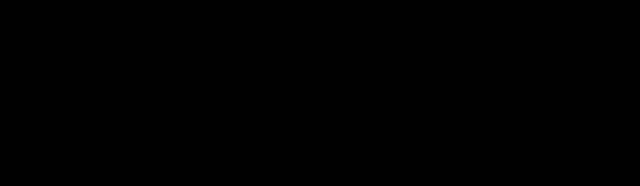
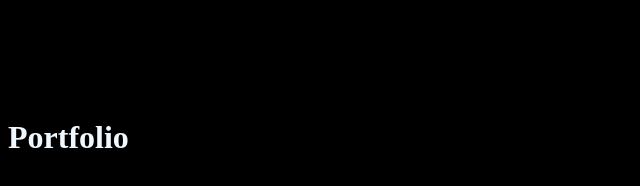
Before and after one commit to CalvitoConCapa/Portfolio, a plain HTML site: page Index.html in a window 1280 px wide. Shown: the whole page, without its empty margins (0-640 px from the left). Drawn offline with Linux system fonts and the light colour scheme.

Commit message:
Cambio de nombre a la carpeta raiz y titulo del index

```diff
--- a/Index.html
+++ b/Index.html
@@ -5,10 +5,11 @@
     <meta http-equiv="X-UA-Compatible" content="IE=edge">
     <meta name="viewport" content="width=device-width, initial-scale=1.0">
     <link rel="stylesheet" href="CSS\Estilos.css">
-    <title>Portafolio</title>
+    <title>Portfolio</title>
 </head>
 <body>
-
+    <br><br><br><br><br>
+    <h1>Portfolio</h1>
     <script src="JS\main.js"></script>
 </body>
 </html>
```
